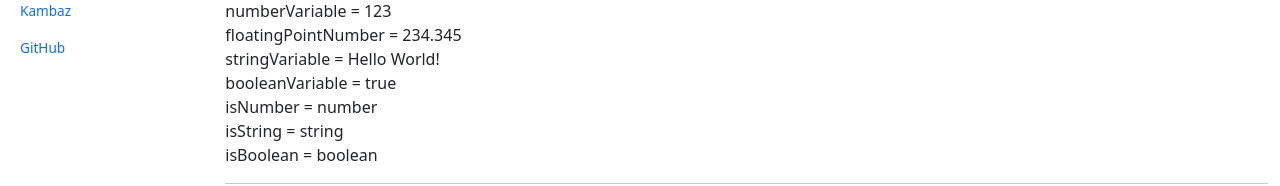
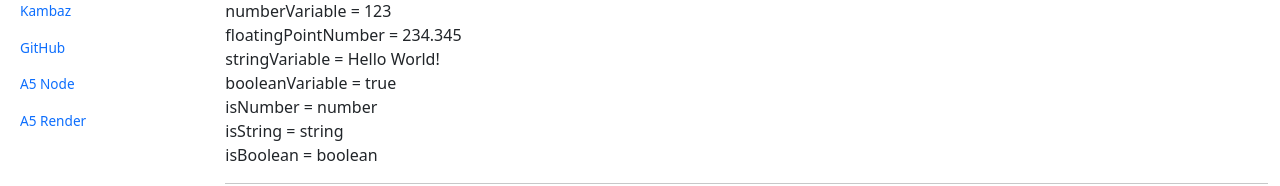
Before and after one commit to AdarshKolli/kambaz-next-js, a Next.js app: page /Labs/Lab3 in a window 1280 px wide. Shown: the part 221-407 px from the top of the page. Built offline with nearby package versions, Linux system fonts and the light colour scheme.

Commit message:
added a5 links to TOC

```diff
--- a/app/Labs/TOC.tsx
+++ b/app/Labs/TOC.tsx
@@ -47,6 +47,16 @@ export default function TOC() {
           GitHub
         </NavLink>
       </NavItem>
+      <NavItem className="mb-2">
+        <NavLink href="https://github.com/AdarshKolli/kambaz-node-server-app/tree/a5" target="_blank" className="nav-link py-1 px-2">
+          A5 Node
+        </NavLink>
+      </NavItem>
+      <NavItem className="mb-2">
+        <NavLink href="https://kambaz-node-server-app-wmyf.onrender.com/" target="_blank" className="nav-link py-1 px-2">
+          A5 Render
+        </NavLink>
+      </NavItem>
     </Nav>
   );
 }
```
